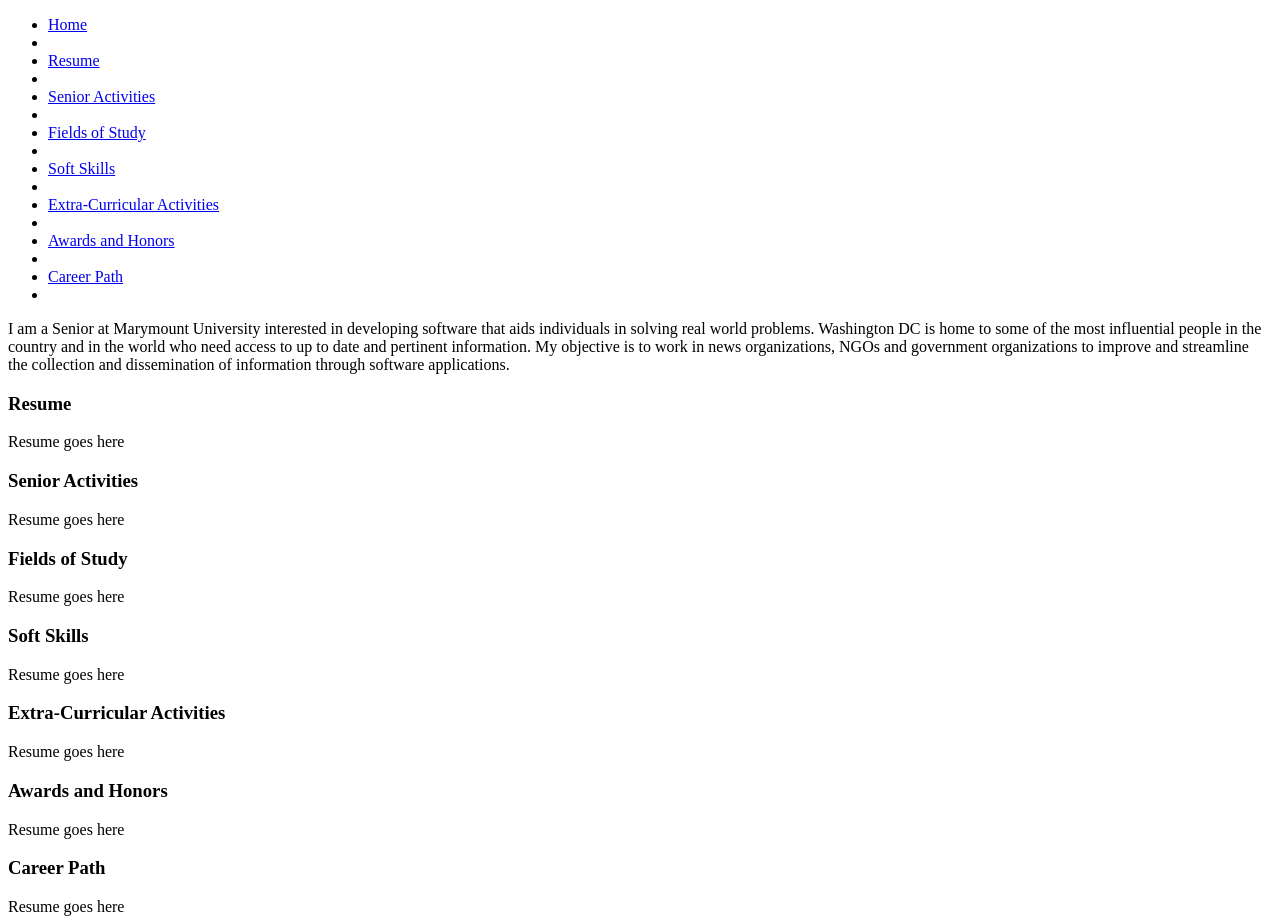
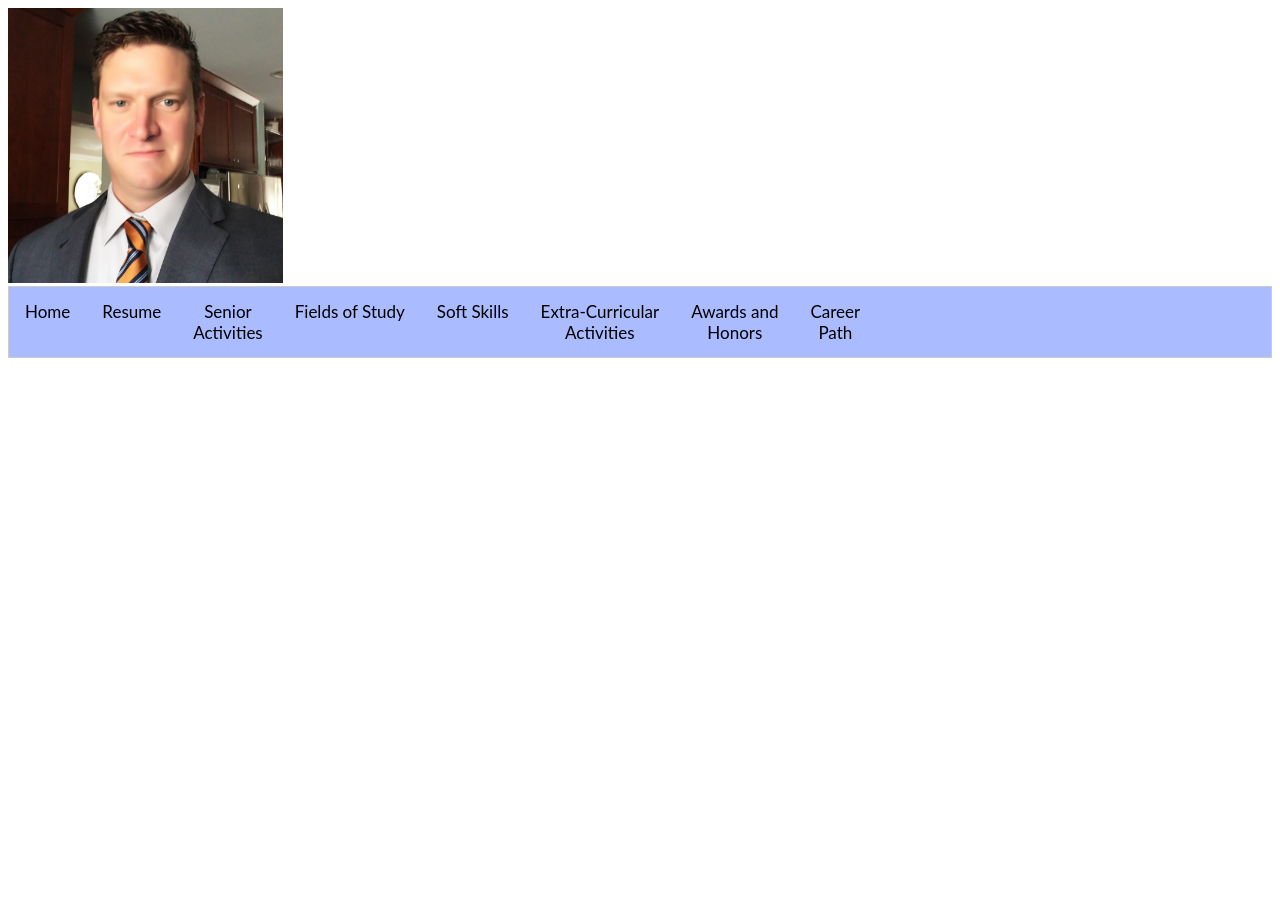
Before and after one commit to rslake/it423rslake, a plain HTML site: page index.html in a window 1280 px wide. Shown: the top 919 px of the page. After the commit the page ends 800 px from the top, so only its background shows below. Drawn offline with Linux system fonts and the light colour scheme.

Commit message:
Update index.html

```diff
--- a/index.html
+++ b/index.html
@@ -1,89 +1,133 @@
 <!DOCTYPE html>
-<html lang="en-US">
-<head>
-	<title>it423rslake</title>
-	<meta charset="UTF-8">
-	<link rel="stylesheet" href="style.css">
-</head>
+<html>
+<style>
+body {font-family: "Lato", sans-serif;}
+
+ul.tab {
+    list-style-type: none;
+    margin: 0;
+    padding: 0;
+    overflow: hidden;
+    border: 1px solid #ccc;
+    background-color: #aabbff;
+}
+
+/* Float the list items side by side */
+ul.tab li {float: left;}
+
+/* Style the links inside the list items */
+ul.tab li a {
+    display: inline-block;
+    color: black;
+    text-align: center;
+    padding: 14px 16px;
+    text-decoration: none;
+    transition: 0.3s;
+    font-size: 17px;
+}
+
+/* Change background color of links on hover */
+ul.tab li a:hover {
+    background-color: #ccc;
+}
+
+/* Create an active/current tablink class */
+ul.tab li a:focus, .active {
+    background-color: #aabbcc;
+}
+
+/* Style the tab content */
+.tabcontent {
+    display: none;
+    padding: 6px 12px;
+    border: 1px solid #ccc;
+    border-top: none;
+}
+</style>
 <body>
+<img src="rslake1.jpg" alt="Picture of Robert Scott Lake" width="275" height="275">
 <ul class="tab">
-	<li><a href="javascript:voic(0)" class="tablinks" onclick="openSection(event,'home')">Home</a><li>
-	<li><a href="javascript:voic(0)" class="tablinks" onclick="openSection(event,'resume')">Resume</a><li>
-	<li><a href="javascript:voic(0)" class="tablinks" onclick="openSection(event,'activities')">Senior Activities</a><li>
-	<li><a href="javascript:voic(0)" class="tablinks" onclick="openSection(event,'fieldsstudy')">Fields of Study</a><li>
-	<li><a href="javascript:voic(0)" class="tablinks" onclick="openSection(event,'soft')">Soft Skills</a><li>
-	<li><a href="javascript:voic(0)" class="tablinks" onclick="openSection(event,'extra')">Extra-Curricular Activities</a><li>
-	<li><a href="javascript:voic(0)" class="tablinks" onclick="openSection(event,'awards')">Awards and Honors</a><li>
-	<li><a href="javascript:voic(0)" class="tablinks" onclick="openSection(event,'career')">Career Path</a><li>
+  <li><a href="javascript:voic(0)" class="tablinks" onclick="openSection(event,'Home')">Home</a><li>
+  <li><a href="javascript:void(0)" class="tablinks" onclick="openSection(event, 'Resume')">Resume</a></li>
+  <li><a href="javascript:void(0)" class="tablinks" onclick="openSection(event, 'Senior')">Senior<br>Activities</a></li>
+  <li><a href="javascript:voic(0)" class="tablinks" onclick="openSection(event,'Fields')">Fields of Study</a><li>
+  <li><a href="javascript:voic(0)" class="tablinks" onclick="openSection(event,'Soft')">Soft Skills</a><li>
+  <li><a href="javascript:voic(0)" class="tablinks" onclick="openSection(event,'Extra')">Extra-Curricular<br>Activities</a><li>
+  <li><a href="javascript:voic(0)" class="tablinks" onclick="openSection(event,'Awards')">Awards and<br>Honors</a><li>
+  <li><a href="javascript:voic(0)" class="tablinks" onclick="openSection(event,'Career')">Career<br>Path</a><li>
 </ul>
 
-<div id="home" class="tabcontent">
+<div id="Home" class="tabcontent">
 	<p title="A little about me.">I am a Senior at Marymount University interested in developing software that aids individuals in solving real world problems. Washington DC is home to some of the most influential people in the country and in the world who need access to up to date and pertinent information. My objective is to work in news organizations, NGOs and government organizations to improve and streamline the collection and dissemination of information through software applications.</p>
 </div>
 
-<div id="resume" class="tabcontent">
+<div id="Resume" class="tabcontent">
 	<h3>Resume</h3>
-	<p>Resume goes here<p>
+	<a target="_blank" href="RSLakeResumeBase.pdf" title="Resume">Click here for resume.</a>
 </div>
 
-<div id="activities" class="tabcontent">
+<div id="Senior" class="tabcontent">
 	<h3>Senior Activities</h3>
-	<p>Resume goes here<p>
+	<h4>Internship</h4>
+	<p>I am actively looking for an internship in mobile app and software development.</p>
+	<h4>Capstone Project</h4>
+	<p>I will be finalizing my Capstone Project shortly.</p>
 </div>
 
-<div id="fieldsstudy" class="tabcontent">
+<div id="Fields" class="tabcontent">
 	<h3>Fields of Study</h3>
-	<p>Resume goes here<p>
+	<p>The file links below are samples of some IT Coursework</p>
+	<h4>Software Testing</h4>
+	<a target="_blank" href="rslForgetPswrdEV.pdf" title="Software Testing">Forgot Password Function Test Plan</a>
+	<h4>Documentation</h4>
+	<a target="_blank" href="rslWhitePaper.pdf" title="Documentation">Stress Testing: White Paper</a>
+	<h4>Cybersecurity</h4>
+	<a target="_blank" href="Eng-CyberExample12.pdf" title="Cybersecurity">Entertainment and Mass Media: Software Vulnerabilities</a>
+	<h4>Human Computer Interaction</h4>
+	<a target="_blank" href="StudyWebsites.pdf" title="Human Computer Interaction">Effect of Culture on Academic Websites: Brazil</a>
 </div>
 
-<div id="soft" class="tabcontent">
+<div id="Soft" class="tabcontent">
 	<h3>Soft Skills</h3>
-	<p>Resume goes here<p>
+	<p>These documents are examples of the following soft skills.<p>
+	<h4>Team Work</h4>
+	<a target="_blank" href="" title="">Stock Market Game</a>
+	<h4>Written Communication</h4>
+	<a target="_blank" href="" title="">Memo</a>
+	<h4>Information Literacy</h4>
+	<a target="_blank" href="" title="">Outsourcing Software Testing Offshore: Pros and Cons</a>
 </div>
 
-<div id="extra" class="tabcontent">
+<div id="Extra" class="tabcontent">
 	<h3>Extra-Curricular Activities</h3>
 	<p>Resume goes here<p>
 </div>
 
-<div id="awards" class="tabcontent">
+<div id="Awards" class="tabcontent">
 	<h3>Awards and Honors</h3>
 	<p>Resume goes here<p>
 </div>
 
-<div id="career" class="tabcontent">
+<div id="Career" class="tabcontent">
 	<h3>Career Path</h3>
 	<p>Resume goes here<p>
 </div>
 
-<img src="rslake1.jpg" alt="Picture of Robert Scott Lake" width="275" height="275">
-<h1>Robert Scott Lake</h1>
-
 <script>
-function openSection(evt, section) {
-    // Declare all variables
+function openSection(evt, cityName) {
     var i, tabcontent, tablinks;
-
-    // Get all elements with class="tabcontent" and hide them
     tabcontent = document.getElementsByClassName("tabcontent");
     for (i = 0; i < tabcontent.length; i++) {
         tabcontent[i].style.display = "none";
     }
-
-    // Get all elements with class="tablinks" and remove the class "active"
     tablinks = document.getElementsByClassName("tablinks");
     for (i = 0; i < tablinks.length; i++) {
         tablinks[i].className = tablinks[i].className.replace(" active", "");
     }
-
-    // Show the current tab, and add an "active" class to the link that opened the tab
-    document.getElementById(openSection).style.display = "block";
+    document.getElementById(cityName).style.display = "block";
     evt.currentTarget.className += " active";
 }
-
 </script>
-
-
 
 </body>
 </html>
```
